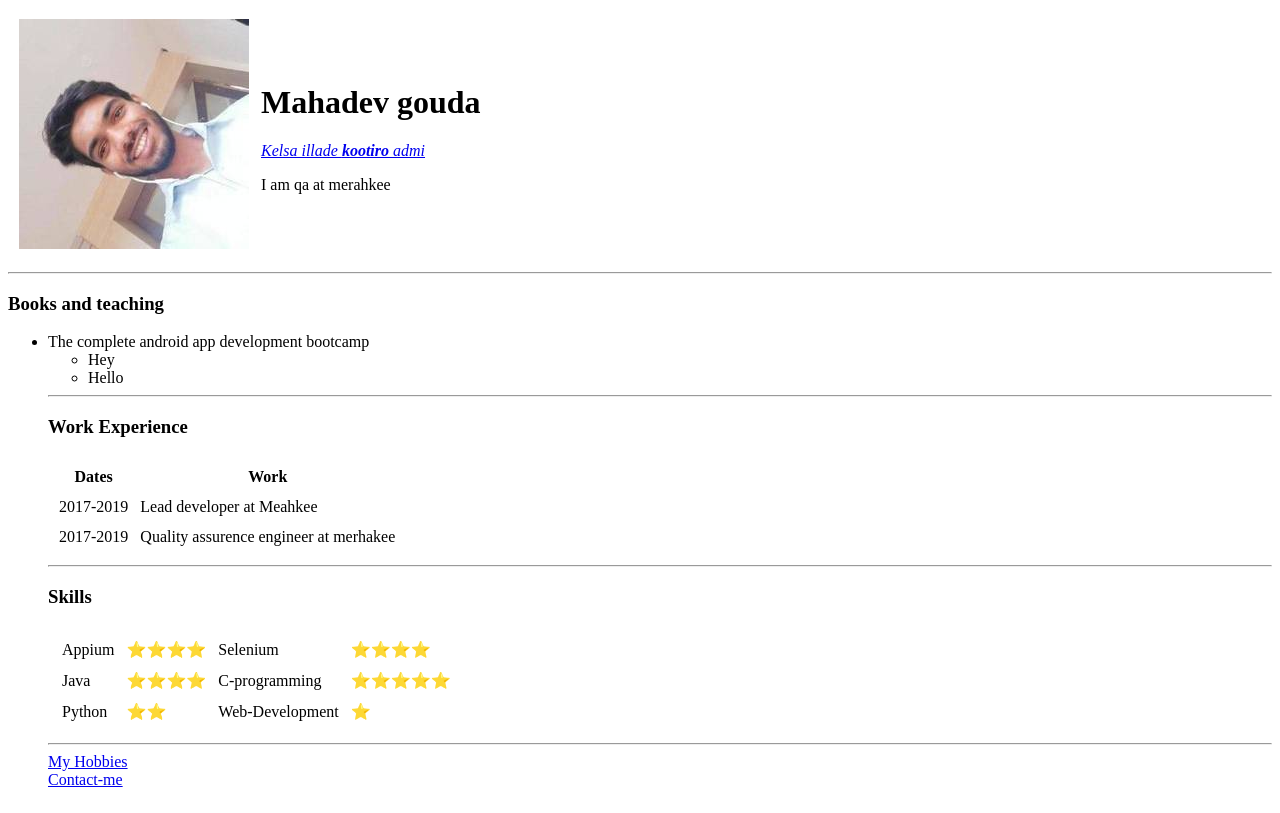
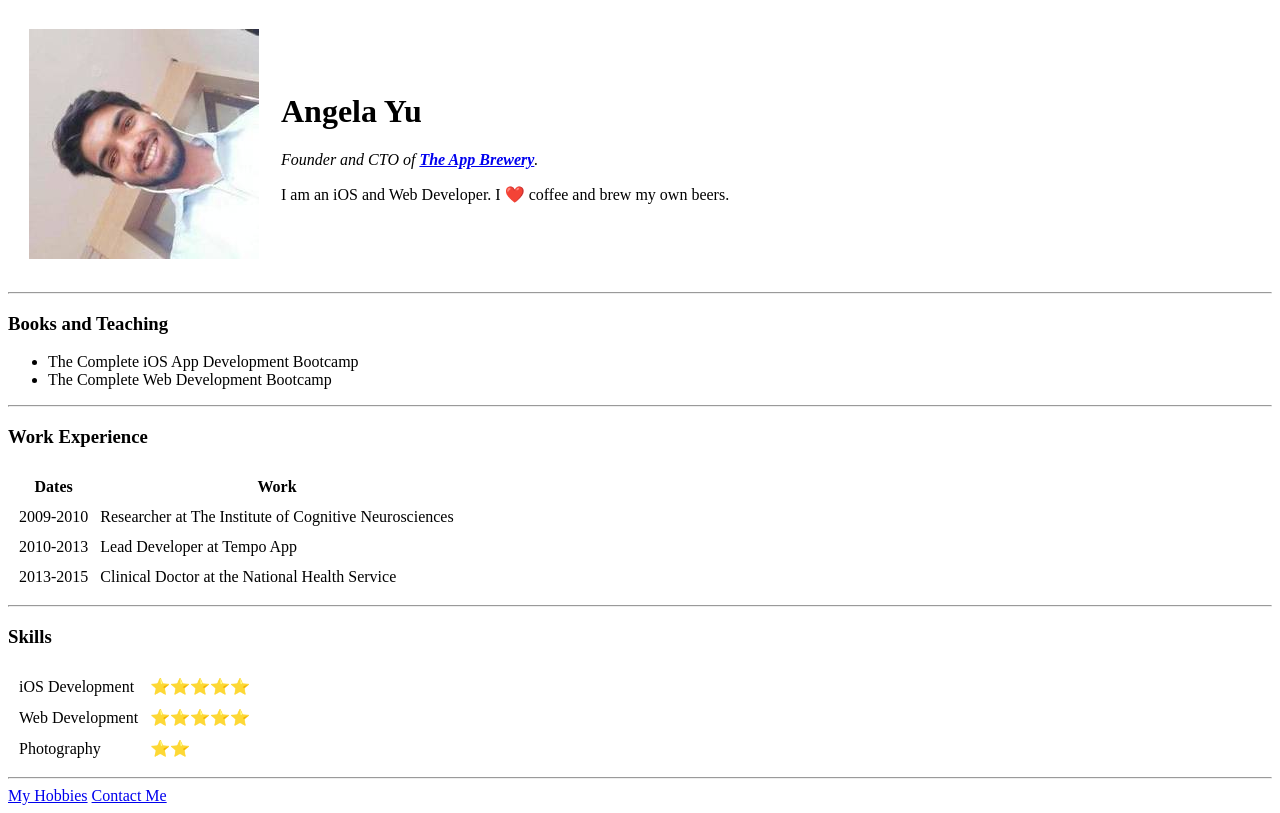
Before and after one commit to Deepak-merahkee/cv, a plain HTML site: page index.html in a window 1280 px wide. Drawn offline with Linux system fonts and the light colour scheme.

Commit message:
Update index.html

```diff
--- a/index.html
+++ b/index.html
@@ -1,34 +1,28 @@
 <!DOCTYPE html>
-<html lang="en" dir="ltr">
+<html>
 
 <head>
   <meta charset="utf-8">
-  <title>Mahadev's Personal Site</title>
-  <meta charset="UTF-8">
-  <meta name="description" content="My we development">
-  <meta name="keywords" content="HTML,CSS,XML,JavaScript">
-  <meta name="author" content="Mahadev gouda">
+  <title>Angela's Personal Site</title>
+  <link rel="stylesheet" href="css/styles.css">
 </head>
 
 <body>
-  <table cellspacing="10">
+  <table cellspacing="20">
+    <tr>
+      <td><img src="rsz_myimag.jpg" alt="Mahadev profile picture"></td>
       <td>
-      <img src="rsz_myimag.jpg" alt="mahadev's profile picture">
+        <h1>Angela Yu</h1>
+        <p><em>Founder and CTO of <strong><a href="https://www.appbrewery.co/">The App Brewery</a></strong>.</em></p>
+        <p>I am an iOS and Web Developer. I ❤️ coffee and brew my own beers.</p>
       </td>
-    <td>
-      <h1>Mahadev gouda</h1>
-      <p><em><a href="http://www.gutenberg.org/files/48320/48320-h/48320-h.htm">Kelsa illade <strong>kootiro</strong>
-            admi</em></a></p>
-      <p>I am qa at merahkee</p>
-    </td>
+    </tr>
   </table>
   <hr>
-  <h3>Books and teaching</h3>
+  <h3>Books and Teaching</h3>
   <ul>
-    <li>The complete android app development bootcamp</li>
-    <ul>
-      <li>Hey</li>
-      <li>Hello</li>
+    <li>The Complete iOS App Development Bootcamp</li>
+    <li>The Complete Web Development Bootcamp</li>
   </ul>
   <hr>
   <h3>Work Experience</h3>
@@ -41,59 +35,38 @@
     </thead>
     <tbody>
       <tr>
-          <td>2017-2019</td>
-          <td>Lead developer at Meahkee</td>
+        <td>2009-2010</td>
+        <td>Researcher at The Institute of Cognitive Neurosciences</td>
       </tr>
       <tr>
-          <td>2017-2019</td>
-          <td>Quality assurence engineer at merhakee</td>
+        <td>2010-2013</td>
+        <td>Lead Developer at Tempo App</td>
+      </tr>
+      <tr>
+        <td>2013-2015</td>
+        <td>Clinical Doctor at the National Health Service</td>
       </tr>
     </tbody>
-      <tfoot>
-
-      </tfoot>
   </table>
   <hr>
   <h3>Skills</h3>
-
-    <table>
+  <table cellspacing="10">
     <tr>
-        <td>
-          <table cellspacing="10">
-            <thead>
-            </thead>
-            <tbody border="1">
-              <tr>
-                <td>Appium</td>
-                <td>⭐⭐⭐⭐</td>
-                <td>Selenium</td>
-                <td>⭐⭐⭐⭐</td>
+      <td>iOS Development</td>
+      <td>⭐️⭐️⭐️⭐️⭐️</td>
     </tr>
     <tr>
-                <td>Java</td>
-                <td>⭐⭐⭐⭐</td>
-                <td>C-programming</td>
-                <td>⭐⭐⭐⭐⭐</td>
+      <td>Web Development</td>
+      <td>⭐️⭐️⭐️⭐️⭐️</td>
     </tr>
     <tr>
-                <td>Python</td>
-                <td>⭐⭐</td>
-                <td>Web-Development</td>
-                <td>⭐</td>
-              </tr>
-            </tbody>
-          </table>
-        </td>
-        <td>
-
-        </td>
+      <td>Photography</td>
+      <td>⭐️⭐️</td>
     </tr>
   </table>
-
-
   <hr>
-    <a href="hobbies.html" download>My Hobbies</a><br>
-    <a href="contact.html" download>Contact-me</a>
+  <a href="hobbies.html">My Hobbies</a>
+  <a href="contact-me.html">Contact Me</a>
 </body>
 
 </html>
```
Lines whose indentation alone changed are shown as unchanged.
